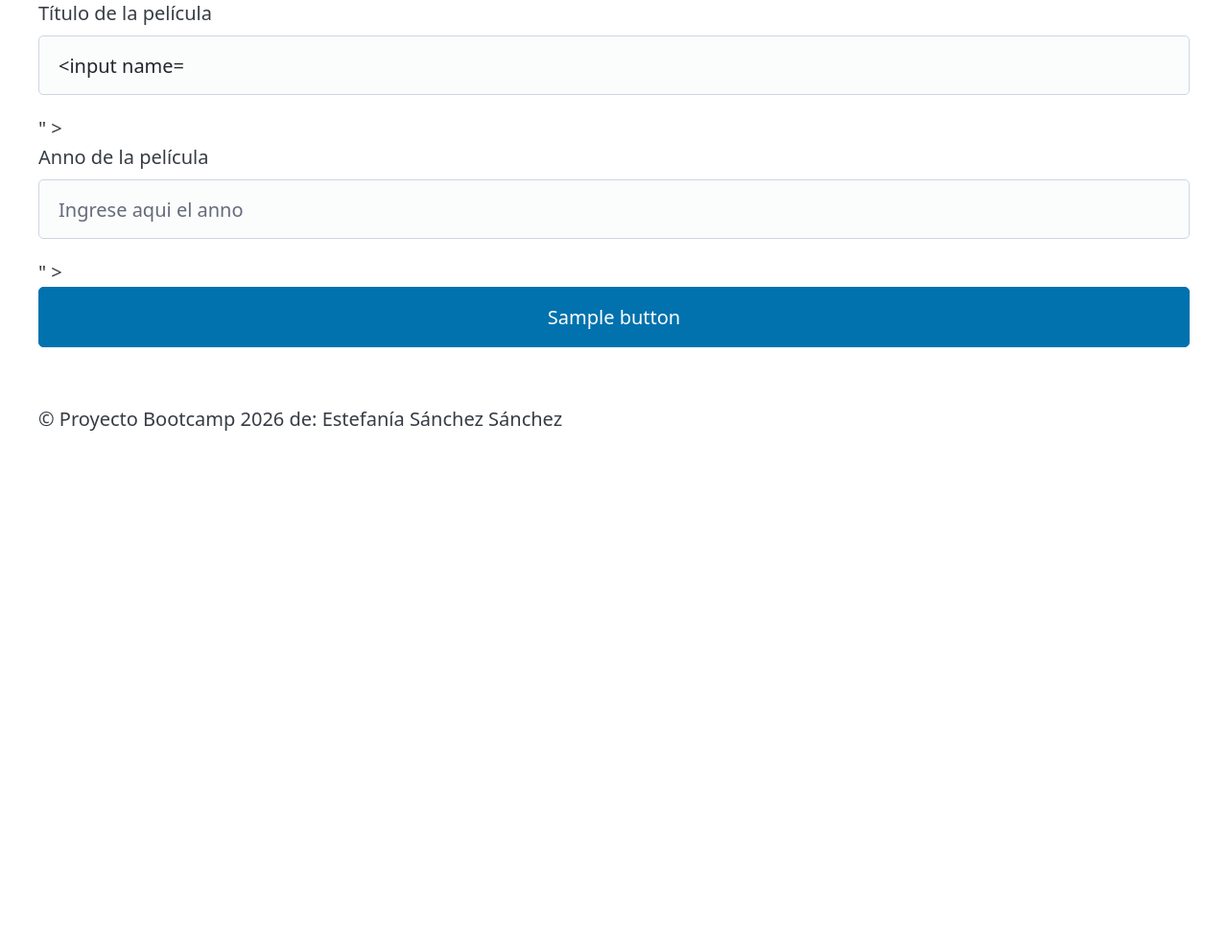
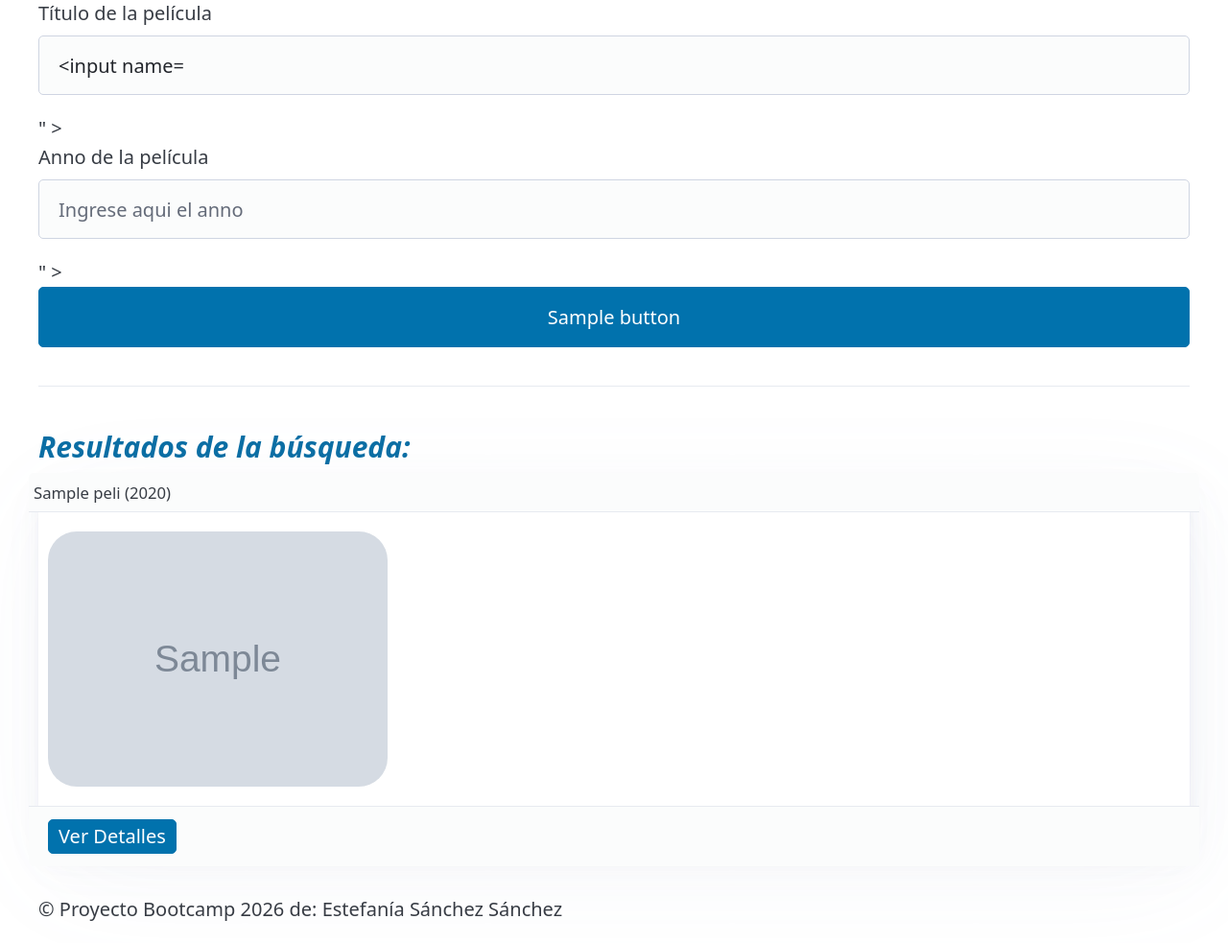
Before and after one commit to Faniaeste/Peliculas, a Flask app: template web_pelicula/templates/index.html in a window 1280 px wide. Shown: the part 136-1119 px from the top of the page at 96% size. Before the commit the page ends 585 px from the top, so only its background shows below. Run offline with Flask 3, Linux system fonts and the light colour scheme; the template is opened without the code that fills it: most values are stand-ins (such as "Sample title", 1, 10 or a date in 2020); grey boxes marked "Sample" are stand-in pictures; form fields are guessed from the names that the template uses.

Commit message:
He implementado el mvc con el codigo que tenía escrito, he redireccionado más los estilos, he creado el archivo services que es desde donde se maneja la api, los botones de ver detalle, buscar pelicula y volver al buscador, funciona correctamente.

```diff
--- a/web_pelicula/static/css/styles.css
+++ b/web_pelicula/static/css/styles.css
@@ -5,3 +5,19 @@
     border: 2px solid #c52f24;
     border-radius: 30%;
 }
+
+.boton{
+    width:auto;
+    padding: 2px 10px;
+    outline:invert;
+}
+
+.poster{
+    border-radius: 30px;
+     width: 30%;
+}
+
+h3{
+    color: rgb(11, 110, 164);
+    font-style: oblique;
+}
--- a/web_pelicula/templates/base.html
+++ b/web_pelicula/templates/base.html
@@ -13,7 +13,7 @@
     <nav>
         <ul>
             <li>
-                <h3><strong style="color: rgb(11, 110, 164); font-style: oblique;">BUSCADOR DE PELICULAS</strong></h3>
+                <h3><strong>BUSCADOR DE PELICULAS</strong></h3>
             </li>
         </ul>
     </nav>
--- a/web_pelicula/templates/index.html
+++ b/web_pelicula/templates/index.html
@@ -16,7 +16,7 @@
         type="number"
         id="anno"
         name="y"
-        placeholder="Ingrese aqui el anno" required
+        placeholder="Ingrese aqui el anno"
         value="{{dataForm.get('anno', '') }}"
         >
 
@@ -26,6 +26,31 @@
     >
     </form>
 
+    {% if lista_peliculas %}
+    <hr>
+    <h3>Resultados de la búsqueda:</h3>
+        {% for peli in lista_peliculas %}
+        <!--padding sive para que no se amontonen las imagenes con el texto-->
+        <article style="padding: 10px;">
+            <header style="padding: 5px;">
+                <small>{{ peli.Title }} ({{ peli.Year }})</small>
+            </header>
+
+            {% if peli.Poster != "N/A" %}
+                <img src="{{ peli.Poster }}" alt="Poster" class="poster">
+            {% else %}
+                <h4>Sin Imagen</h4>
+
+            {% endif %}
+
+            <footer>
+                <a href="/detalle/{{ peli.imdbID }}" role="button" class=" boton">Ver Detalles</a>
+            </footer>
+        </article>
+        {% endfor %}
+    </div>
+{% endif %}
+
             {% if error %}
 <!--Aquí va la targeta con el mensaje de error, está llamado desde routes.py y el estilo desde la carpeta css-->
             <p class="mensaje_error">
--- a/web_pelicula/templates/results.html
+++ b/web_pelicula/templates/results.html
@@ -5,12 +5,12 @@
         <div>
             {% if dataForm.Poster !="N/A" %}
 <!--Aquí va la imagen y la descripción de la misma-->
-        <img src="{{ dataForm.Poster }}" alt="Póster de {{ dataForm.Title }}" style="border-radius: 30px; width: 30%;">
+        <img src="{{ dataForm.Poster }}" alt="Póster de {{ dataForm.Title }}" class="poster">
         {% else %}
             <p>Sin Cartel</p>
         {% endif %}
         </div>
-
+<!--Aquí van los detalles que quiero que se muestren-->
         <div>
             <h2>{{ dataForm.Title }}</h2>
             <p><strong>Premios Ganados:</strong> {{ dataForm.Awards }}</p>
@@ -18,6 +18,7 @@
             <p><strong>Sinopsis:</strong> {{ dataForm.Plot }}</p>
             <p><strong>Duración:</strong> {{ dataForm.Runtime }}</p>
             <p><strong>Año de estreno:</strong> {{ dataForm.Year }}</p>
+            <p><strong>Actores:</strong> {{ dataForm.Actors }}</p>
         </div>
 
     <footer>
```
Also changed, not shown: web_pelicula/routes.py (+16 -11 lines), web_pelicula/services/omdb_service.py (added, +31 -0 lines).
